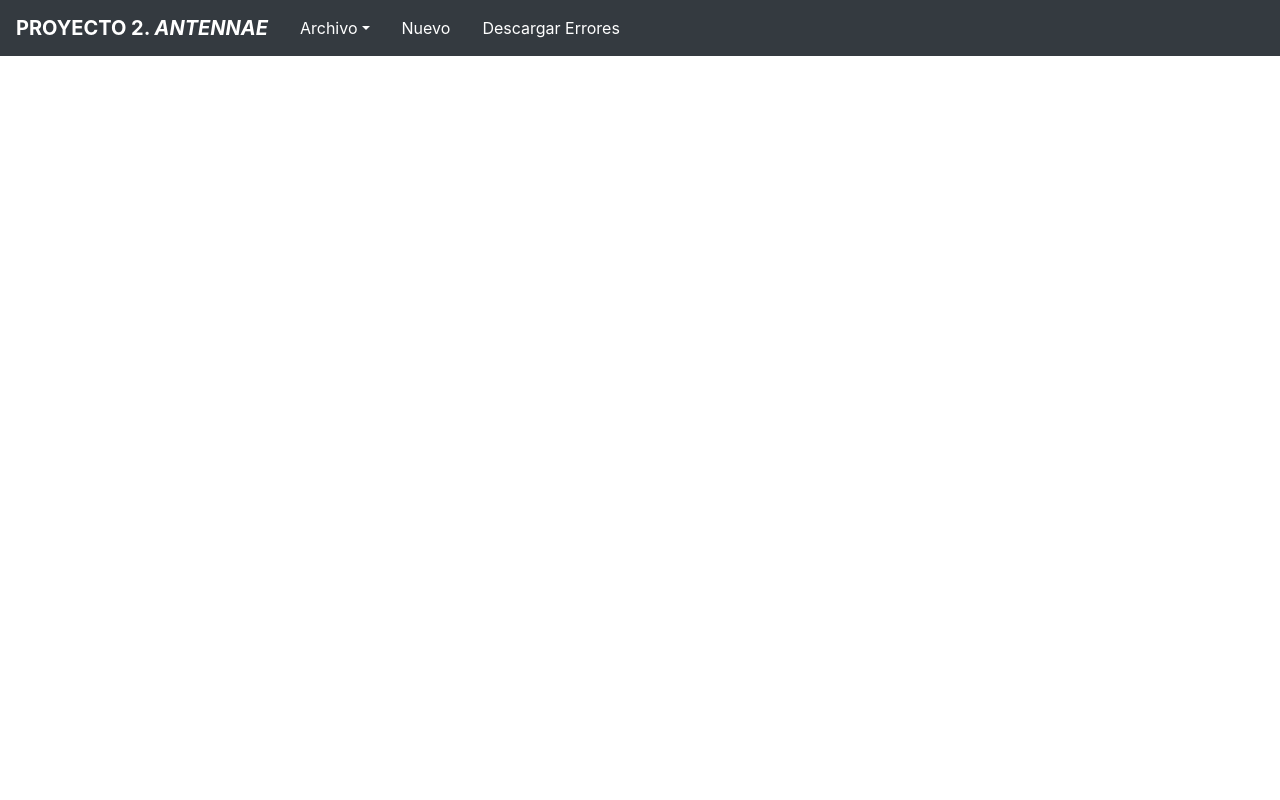
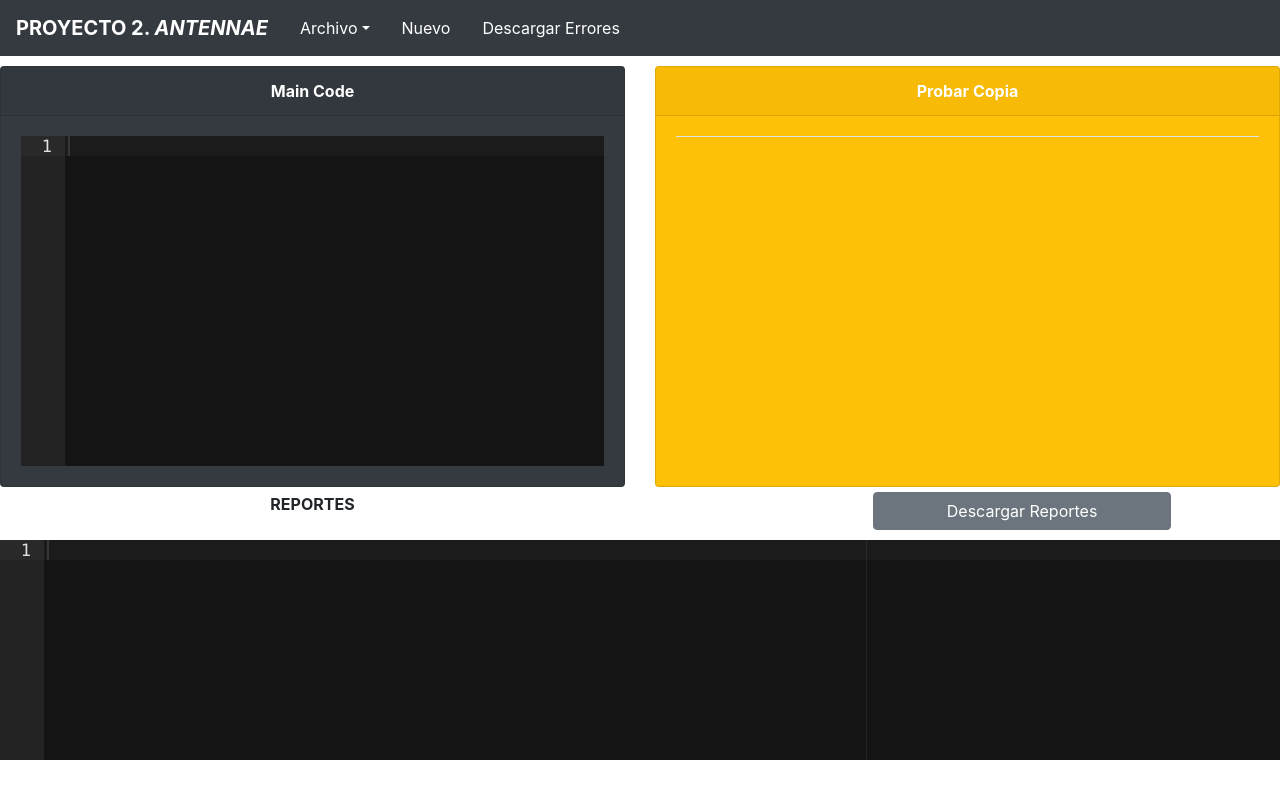
Before and after one commit to ManuelMiranda99/-OLC1-Proyecto2_201807394, a plain HTML site: page front-end/index.html in a window 1280 px wide. Drawn offline with nearby package versions, Linux system fonts and the light colour scheme.

Commit message:
Diseño FrontEnd
Diseño del front-end inicial

```diff
--- a/front-end/css/style.css
+++ b/front-end/css/style.css
@@ -1,3 +1,7 @@
+/*body{
+    overflow: hidden;
+}*/
+
 input[type="file"]#mi-file {
     width: 0.1px;
     height: 0.1px;
@@ -33,7 +37,32 @@ label[for="mi-file"]{
     background-color: #282C30;
 }
 
-/*.editorContainer{
-    display: grid;
-    grid-template-rows: 1fr auto;
-}*/
+.Editor {
+    position: relative;
+    height: 330px;
+}
+
+.exitEditor{
+    margin-top: 10px;
+    position: relative;
+    height: 220px;
+}
+
+.content{
+    margin-top: 10px;
+    width: 100%;
+    overflow: hidden;
+}
+
+.reports{
+    margin-top: 5px;
+    text-align: center;
+}
+
+.descarga{
+    width: 100%;
+}
+
+.card{
+    height: 100%;
+}
--- a/front-end/index.html
+++ b/front-end/index.html
@@ -2,16 +2,6 @@
 <html>
     <head>
         <title>Proyecto 2</title>
-
-        <style type="text/css" media="screen">
-            #mainEditor {
-                position: absolute;
-                top: 0;
-                right: 0;
-                bottom: 0;
-                left: 0;
-            }
-        </style>
 
         <script src="js/ace.js"></script>
         <script src="js/mode-java.js"></script>
@@ -26,7 +16,7 @@
     </head>
 
     <body>
-        <nav class="navbar navbar-expand-lg navbar-dark, bg-dark">
+        <nav class="navbar navbar-expand-lg navbar-dark bg-dark">
             <a class="navbar-brand text-white"><b>PROYECTO 2. <i>ANTENNAE</i></b></a>
 
             <ul class="nav justify-content-end">
@@ -57,24 +47,61 @@
             </ul>
         </nav>
 
+        <!--CONTENT-->
         <div class="content">
-            <div class="container-fluid">
-                <!--CODE CONTENT-->
-                <div class="row">
-                    <div class="col-sm-12 col-md-6 col-lg-6 editorContainer">
-                    <div id="mainEditor"></div>
-                    </div>
-
-                    <div class="col-sm-12 col-md-6 col-lg-6">
-                        <div class="tabs" id="tabs">
-
+            <!--CODE-->
+            <div class="row">
+                <!--MAIN CONTENT-->
+                <div class="col-sm-12 col-md-12 col-lg-6">
+                    <div class="card text-white bg-dark font-weight-bold">
+                        <div class="card-header text-center">
+                            Main Code
+                        </div>
+                        <div class="card-body">
+                            <div class="tab-pane fade show active" id="t1">
+                                <div class="list-group Editor" id="mainEditor"></div>
+                            </div>
                         </div>
                     </div>
                 </div>
+                <!--COMPARISON PROJECTS-->
+                <div class="col-sm-12 col-md-12 col-lg-6">
+                    <div class="card text-white bg-warning font-weight-bold">
+                        <div class="card-header text-center">
+                            Probar Copia
+                        </div>
+                        <div class="card-body">
+                            <!--TODO: TABS-->
+                            <ul class="nav nav-tabs" id="tabsS">
 
-                <!--CONSOLE AND REPORTS CONTENT-->
-                <div class="row">
+                            </ul>
+                            <div id="tabContent" class="tab-content">
+                                <!--
+                                    <div class="tab-pane fade show active" id="tab1">
+                                        <div class="list-group" id="tab1">
+                                    </div>
+                                    <button>Comparar</button>
+                                -->
+                            </div>
+                        </div>
+                    </div>
+                </div>
+            </div>
+            <!--REPORTS-->
+            <div class="row reports">
+                <div class="col-lg-6 font-weight-bold">
+                    REPORTES
+                </div>
+                <div class="col-lg-2"></div>
+                <div class="col-lg-3">
+                    <button type="button" class="btn btn-secondary descarga">Descargar Reportes</button>
+                </div>
+            </div>
 
+            <!--CONSOLE-->
+            <div class="row">
+                <div class="col">
+                    <div class="list-group exitEditor" id="exitEditor"></div>
                 </div>
             </div>
         </div>
@@ -85,6 +112,11 @@
             mainEditor.setTheme("ace/theme/twilight");
             mainEditor.session.setMode("ace/mode/java");
             mainEditor.setFontSize("17px");
+
+            var exitEditor = ace.edit("exitEditor");
+            exitEditor.setTheme("ace/theme/twilight");
+            exitEditor.session.setMode("ace/mode/java");
+            exitEditor.setFontSize("17px");
         </script>
     </body>
 </html>
```
